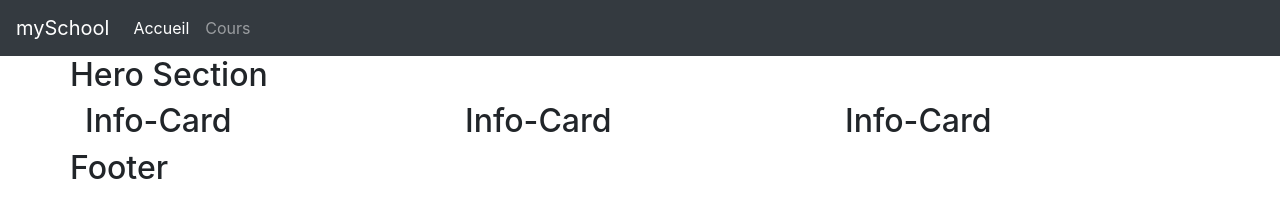
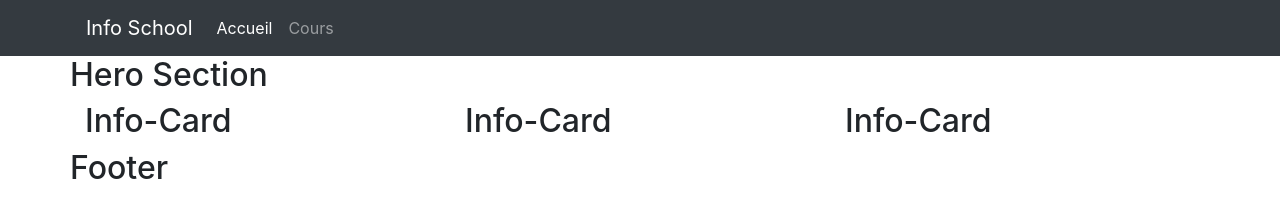
Before and after one commit to BYans/mySchool, a plain HTML site: page index.html in a window 1280 px wide. Drawn offline with nearby package versions, Linux system fonts and the light colour scheme.

Commit message:
clean navigation

```diff
--- a/index.html
+++ b/index.html
@@ -17,10 +17,12 @@
 </head>
 
 <body>
+    <!-- Header -->
+    <div class="bg-dark">
+        <div class="container">
             <div class="row">
-        <div class="col">
-            <nav class="navbar navbar-expand bg-dark navbar-dark">
-                <a class="navbar-brand" href="index.html"> mySchool</a>
+                <nav class="col navbar navbar-expand navbar-dark">
+                    <a class="navbar-brand" href="index.html">Info School</a>
                     <ul class="navbar-nav">
                         <li class="nav-item active">
                             <a class="nav-link" href="index.html">Accueil</a>
@@ -32,6 +34,9 @@
                 </nav>
             </div>
         </div>
+    </div>
+
+    <!-- MAIN CONTAINER -->
     <div class="container">
         <div class="row">
             <h2>Hero Section</h2>
```
Lines whose indentation alone changed are shown as unchanged.
